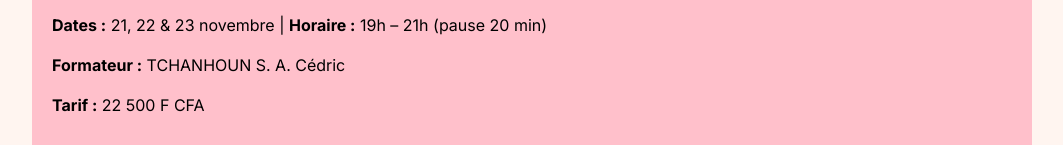
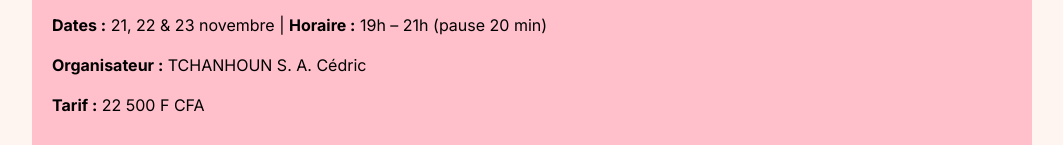
Before and after one commit to formation-alibaba/egroupe-evo, a plain HTML site: page index.html in a window 1280 px wide. Shown: the part 340-485 px from the top of the page, without its empty margins (108-1171 px from the left). Drawn offline with nearby package versions, Linux system fonts and the light colour scheme.

Commit message:
Update index.html

```diff
--- a/index.html
+++ b/index.html
@@ -111,7 +111,7 @@ footer {background:#FFC0CB; padding:20px; text-align:center; color:#000; border-
     <p>Transforme ton temps et ton budget limité en un business rentable depuis chez toi. Apprends à importer tes produits directement depuis la Chine, éviter les arnaques, négocier comme un pro et multiplier ton bénéfice.</p>
     <p>Que tu sois débutant ou commerçant, cette formation 100% pratique te donnera toutes les clés pour réussir.</p>
     <p><strong>Dates :</strong> 21, 22 & 23 novembre | <strong>Horaire :</strong> 19h – 21h (pause 20 min)</p>
-    <p><strong>Formateur :</strong> TCHANHOUN S. A. Cédric</p>
+    <p><strong>Organisateur :</strong> TCHANHOUN S. A. Cédric</p>
     <p><strong>Tarif :</strong> 22 500 F CFA</p>
   </section>
 
```
